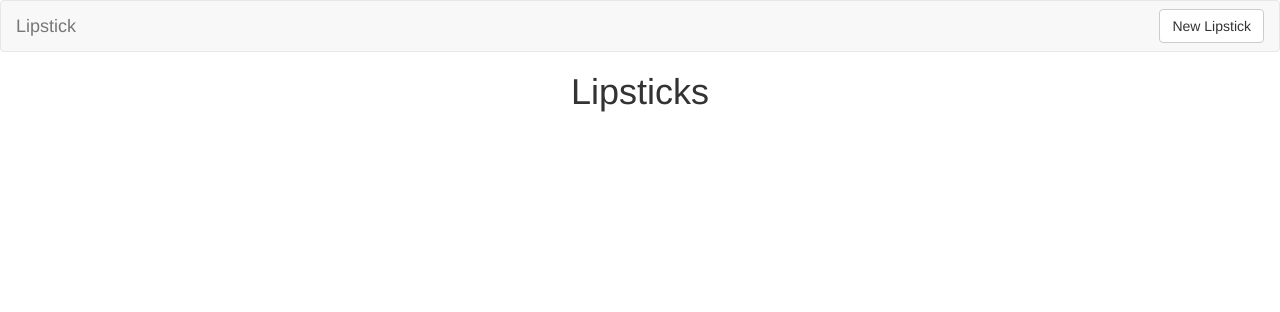
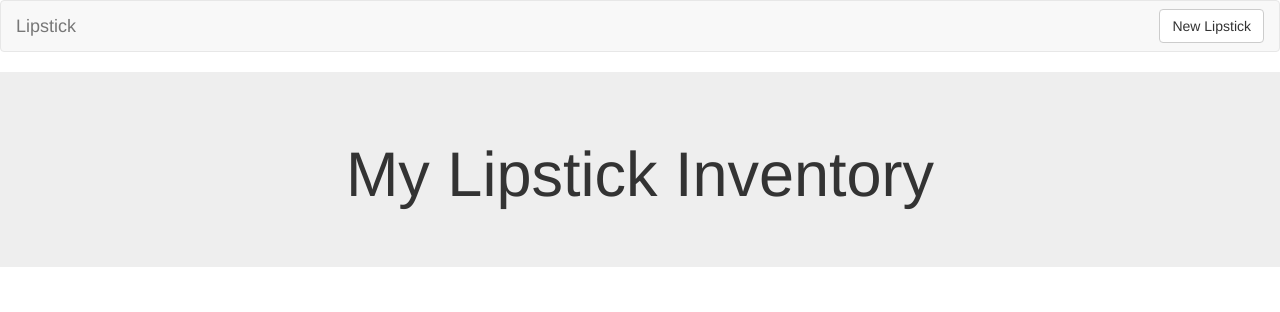
Before and after one commit to liyaSileshi/contractor, a Flask app: page / in a window 1280 px wide. Shown: the top 312 px of the page. Run offline with Flask 2, Linux system fonts and the light colour scheme; data that the repository does not hold is empty; some libraries are stand-ins or nearby versions.

Commit message:
more bootstrap

```diff
--- a/templates/base.html
+++ b/templates/base.html
@@ -12,6 +12,7 @@
     {% block content %}
 
     {% endblock %}
+
     <!-- Latest compiled and minified JavaScript -->
     <script src="//code.jquery.com/jquery-1.12.0.min.js"></script>
     <script src="//code.jquery.com/jquery-migrate-1.2.1.min.js"></script>
--- a/templates/lipsticks_index.html
+++ b/templates/lipsticks_index.html
@@ -2,7 +2,11 @@
 {% extends 'base.html' %}
 
 {% block content %}
-    <h1 class="text-center">Lipsticks</h1>
+<div class="jumbotron text-center" style="margin-bottom:0">
+    <h1>My Lipstick Inventory</h1>
+    <!-- <p>Resize this responsive page to see the effect!</p>  -->
+  </div>
+    <!-- <h1 class="text-center">My Lipsticks Inventory</h1> -->
     <!-- <a href='/lipsticks/new'>New Lipstick</a> -->
     {% for lipstick in lipsticks %}
 
@@ -13,4 +17,5 @@
 
         </a>
     {% endfor %}
+
 {% endblock %}
```
Also changed, not shown: templates/lipstick_show.html (+6 -1 lines).
